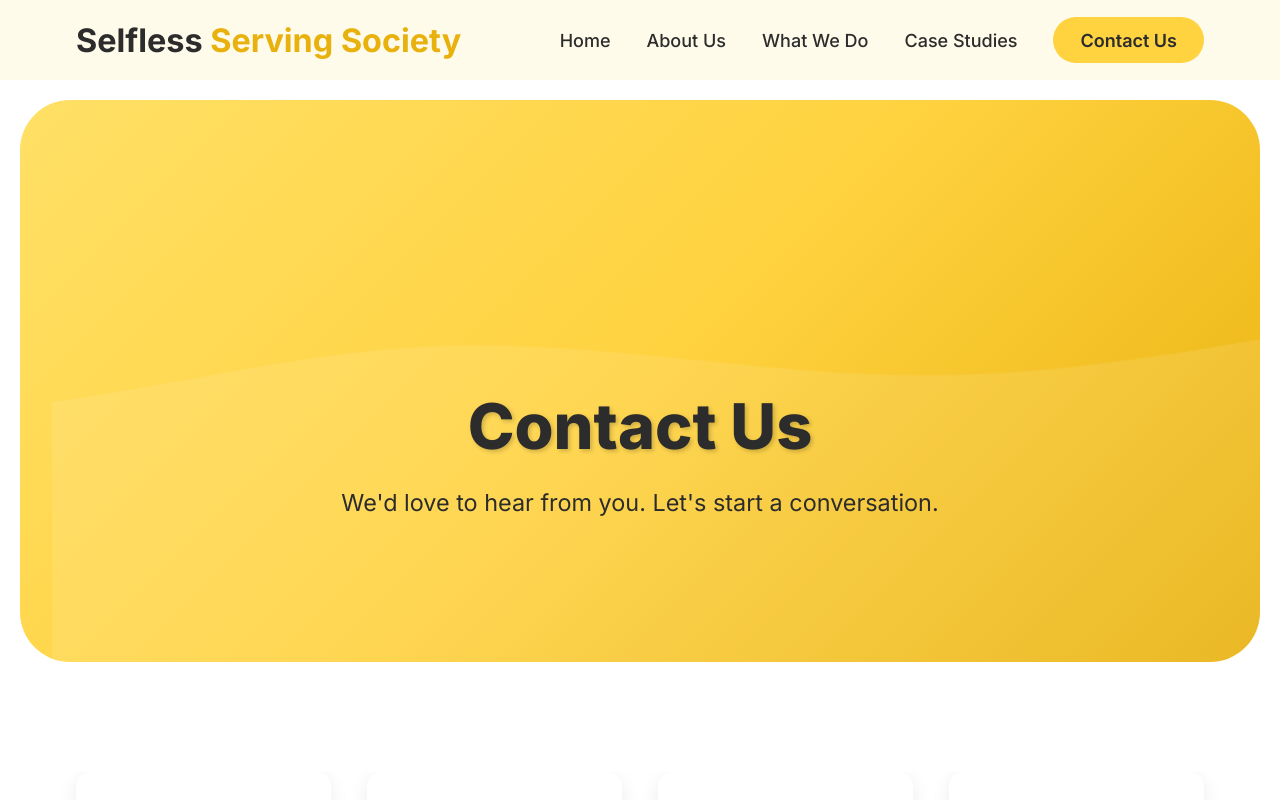
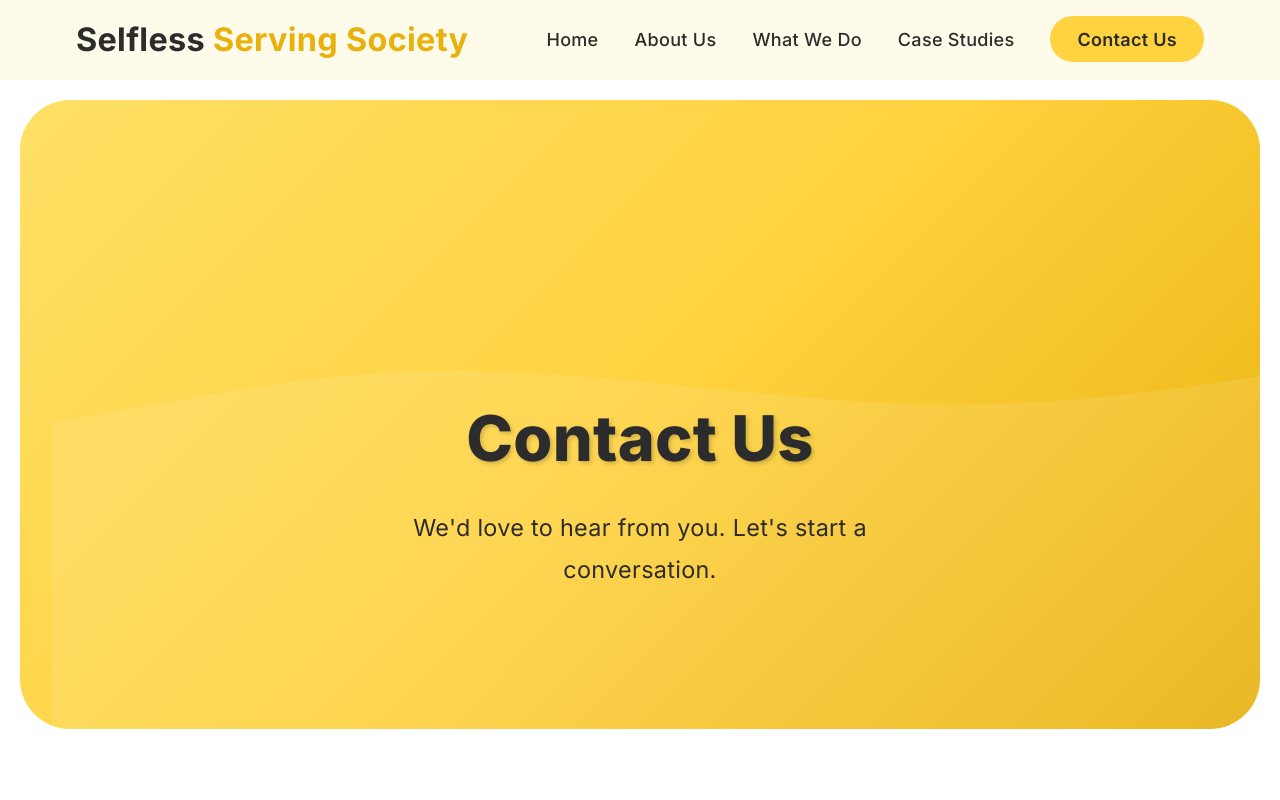
Before and after one commit to not-manmit/sss-ngo-website-react, a React (Create React App) app: page /contact in a window 1280 px wide. Shown: the top 800 px of the page. Built offline with nearby package versions, Linux system fonts and the light colour scheme.

Commit message:
Some Bugs Fixed-2

```diff
--- a/src/components/Footer.js
+++ b/src/components/Footer.js
@@ -35,7 +35,7 @@ const Footer = () => {
             <li><Link to="/contact">Volunteer</Link></li>
             <li><Link to="/partner">Donate</Link></li>
             <li><Link to="/partner">Corporate Partnership</Link></li>
-            <li><Link to="/our-work">Our Projects</Link></li>
+            <li><Link to="/case-studies">Our Projects</Link></li>
           </ul>
         </div>
 
--- a/src/index.css
+++ b/src/index.css
@@ -26,16 +26,15 @@ html {
 
 body {
   margin: 0;
-  font-family: 'Inter', -apple-system, BlinkMacSystemFont, 'Segoe UI', 'Roboto', 'Oxygen',
-    'Ubuntu', 'Cantarell', 'Fira Sans', 'Droid Sans', 'Helvetica Neue',
-    sans-serif;
+  font-family: 'Poppins', 'Inter', 'Roboto', 'Helvetica Neue', sans-serif;
   -webkit-font-smoothing: antialiased;
   -moz-osx-font-smoothing: grayscale;
   overflow-x: hidden;
   -webkit-tap-highlight-color: transparent;
+  line-height: 1.6;
+  letter-spacing: 0.3px;
 }
 
 code {
-  font-family: source-code-pro, Menlo, Monaco, Consolas, 'Courier New',
-    monospace;
+  font-family: 'Fira Code', 'Source Code Pro', Menlo, Monaco, Consolas, 'Courier New', monospace;
 }
--- a/src/pages/CaseStudies.css
+++ b/src/pages/CaseStudies.css
@@ -371,17 +371,19 @@
 .stats-grid {
   display: grid;
   grid-template-columns: repeat(auto-fit, minmax(200px, 1fr));
-  gap: 30px;
+  gap: 20px;
   margin-top: 50px;
 }
 
 .stat-card {
   text-align: center;
-  padding: 30px;
+  padding: 20px;
   background: rgba(255, 255, 255, 0.1);
   border-radius: 12px;
   backdrop-filter: blur(10px);
   transition: transform 0.3s ease;
+  padding-bottom: 50px;
+
 }
 
 .stat-card:hover {
--- a/src/pages/Home.css
+++ b/src/pages/Home.css
@@ -260,7 +260,7 @@
   opacity: 0.3;
   z-index: 2;
 }
-
+/* Overlay for main page */
 .hero-overlay {
   position: absolute;
   top: 80px;
```
